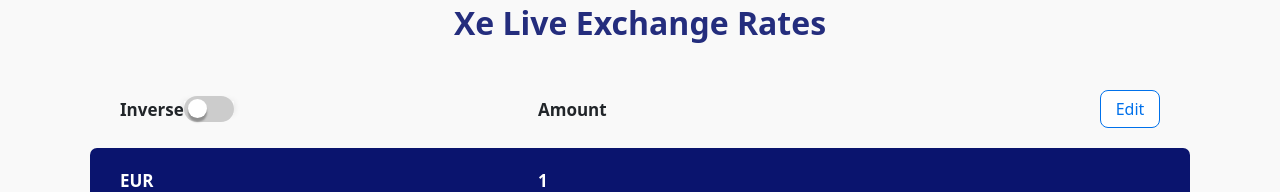
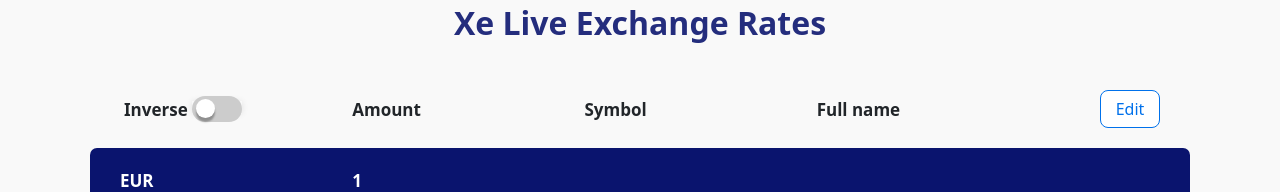
Before and after one commit to Justas10k/CoinyCurrency, a React (Vite) app: page / in a window 1280 px wide. Shown: the part 608-800 px from the top of the page. Built offline with nearby package versions, Linux system fonts and the light colour scheme; no server answers.

Commit message:
More collumn symbol, name working

```diff
--- a/src/Components/LiveRates.jsx
+++ b/src/Components/LiveRates.jsx
@@ -10,11 +10,12 @@
   const [selectedNewCurrency, setSelectedNewCurrency] = useState('');
   const [currencyOptions, setCurrencyOptions] = useState([]);
 
+  const [currenciesInfo, setCurrenciesInfo] = useState({});
+
   const [inverse, setInverse] = useState(false);
   const toggleVerse = () => {
     setInverse(!inverse);
   };
-
 
 
   // Function to handle currency deletion
@@ -27,6 +28,7 @@
     setRowsToDelete([]);
     setShowDeleteButton(false);
   };
+
   // Function to handle addition of a new currency
   const handleAddCurrency = () => {
     if (selectedNewCurrency && !currencies.includes(selectedNewCurrency)) {
@@ -78,7 +80,18 @@
     .catch((error) => console.error('Error fetching exchange rates:', error));
 }, [selectedCurrency, currencies]);
 
+useEffect(() => {
+  // Assuming you're making an HTTP request to the API
+  const apiUrl = "https://api.freecurrencyapi.com/v1/currencies?apikey=fca_live_GOADoaUR68WLhGybdVUrPgfquKykdmAfQMX8yP6h";
 
+  fetch(apiUrl)
+    .then(response => response.json())
+    .then(data => {
+      const currenciesInfo = data.data;
+      setCurrenciesInfo(currenciesInfo); // Set the state with the received data
+    })
+    .catch(error => console.error("Error fetching data:", error));
+}, []);
   return (
     <>
       <div id="market">
@@ -87,13 +100,15 @@
           <div className="market-table">
             <div className="table-row">
               <div className="checkbox-container full-width table-padding-right ">
-                <p className=''>Inverse</p>
+                <p className='p-1'>Inverse</p>
                 <label className="switch" >
                   <input type="checkbox" onClick={toggleVerse}/>
                   <span className="slider round"></span>
                 </label>
               </div>
               <p className='full-width'>Amount</p>
+              <p className='full-width'>Symbol</p>
+              <p className='full-width'>Full name</p>
               <div className='full-width-end right-side table-padding-left'>
               <button className="Table-edit " onClick={showDeleteButton ? handleDone : setShowDeleteButton}>
                 {showDeleteButton ? 'Done' : 'Edit'}
@@ -102,8 +117,11 @@
             </div>
 
             <div className="table-row select-table">
+
             <p className='full-width select-currency table-padding-right'>{selectedCurrency}</p>
             <p className='full-width'>{inverse ? 'inverse' : '1'}</p>
+            <p className='full-width'>{currenciesInfo[selectedCurrency]?.symbol}</p>
+            <p className='full-width'>{currenciesInfo[selectedCurrency]?.name}</p>
             <p className='full-width table-padding-left full-width-end'></p>
           </div>
 
@@ -122,6 +140,8 @@
           : 'Loading...'
         }
       </p>
+      <p className='full-width'>{currenciesInfo[currency]?.symbol}</p>
+      <p className='full-width'>{currenciesInfo[currency]?.name}</p>
       <div className='full-width-end right-side table-padding-left'>
         <button
           className={`max-width  ${showDeleteButton ? 'delete-button' : 'hidden-button'}`}
--- a/src/Styles/LiveRates.css
+++ b/src/Styles/LiveRates.css
@@ -17,7 +17,7 @@
   text-align: center;
 }
 .table-row{
-  min-width: 350px;
+  min-width: 780px;
   height: auto;
   display: flex;
   justify-content: center;
```
Lines whose indentation alone changed are shown as unchanged.
